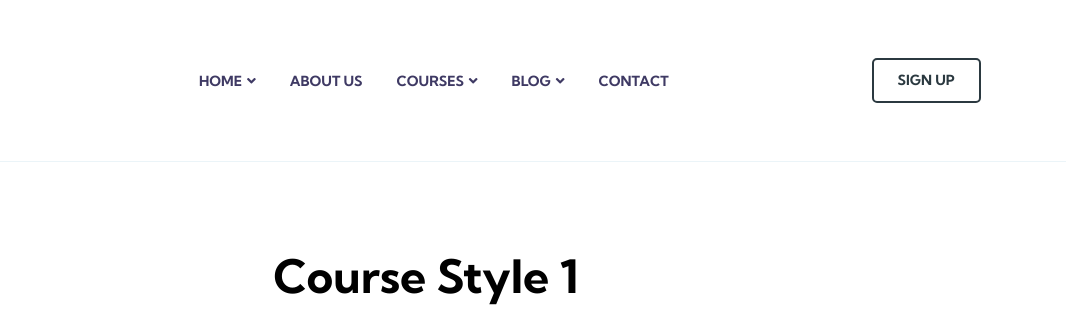
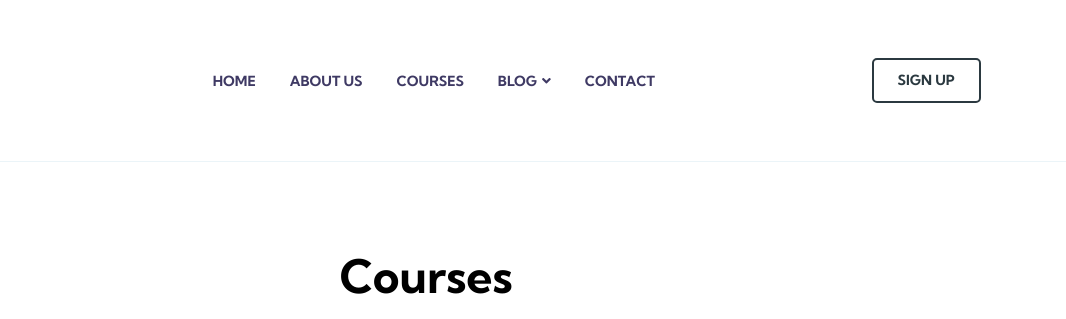
Before and after one commit to khabaitech/cbsecoaching.com, a plain HTML site: page courses.html in a window 1280 px wide. Shown: the top 319 px of the page, 214-1280 px from the left. Drawn offline with nearby package versions, Linux system fonts and the light colour scheme; some packages are replaced by stand-ins of ours.

Commit message:
Update courses.html

```diff
--- a/courses.html
+++ b/courses.html
@@ -51,7 +51,7 @@
                     <ul class="navbar-nav mx-auto">
                         <li class="nav-item dropdown">
                             <a class="nav-link dropdown-toggle" href="index.html" id="navbar3" role="button" data-toggle="dropdown" aria-haspopup="true" aria-expanded="false">
-                                Home<i class="fa fa-angle-down"></i>
+                                Home
                             </a>
                             <!--<div class="dropdown-menu" aria-labelledby="navbar3">
                                  <a class="dropdown-item " href="index.html">
@@ -76,7 +76,7 @@
 
                         <li class="nav-item dropdown">
                             <a class="nav-link dropdown-toggle" href="courses.html" id="navbar3" role="button" data-toggle="dropdown" aria-haspopup="true" aria-expanded="false">
-                                Courses<i class="fa fa-angle-down"></i>
+                                Courses
                             </a>
                             <!--<div class="dropdown-menu" aria-labelledby="navbar3">
                                  <a class="dropdown-item " href="course-grid.html">
@@ -161,7 +161,7 @@
     <div class="row justify-content-center">
       <div class="col-lg-8 col-xl-8">
         <div class="title-block">
-          <h1>Course Style 1</h1>
+          <h1>Courses</h1>
           <ul class="list-inline mb-0">
             <li class="list-inline-item">
               <a href="#">Home</a>
```
